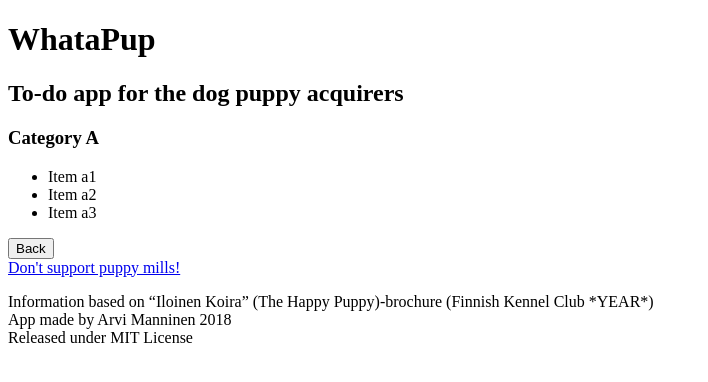
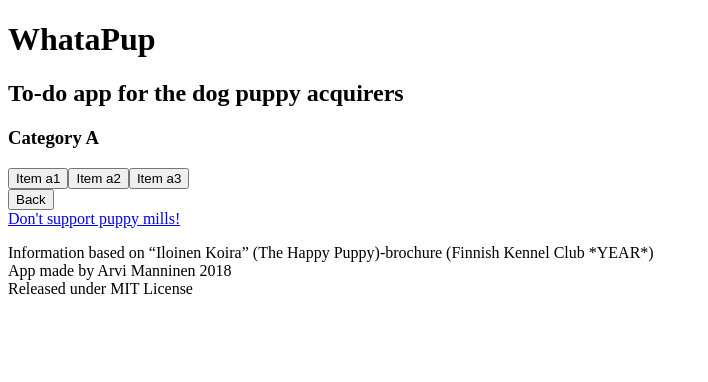
Before and after one commit to arvimanninen/whatapup, a React (Create React App) app: page / in a window 1280 px wide. Both pictures are taken after a click on the button "Category A". Shown: the top 382 px of the page, without its empty margins (0-708 px from the left). Built offline with nearby package versions, Linux system fonts and the light colour scheme.

Commit message:
categories.items.completed -state now changable, but done as quick-and-dirty (with forceUpdate()) so it needs improvements

```diff
--- a/src/App.js
+++ b/src/App.js
@@ -24,33 +24,44 @@ class App extends Component {
     ], currentView: "MainMenu", currentCategory: null};
 
     this.handleViewChange = this.handleViewChange.bind(this);
+    this.handleItemClick = this.handleItemClick.bind(this);
 
   }
 
-  handleViewChange(targetView, targetCategory) {
+  handleViewChange(view, category) {
     this.setState({
-      currentView: targetView,
-      currentCategory: targetCategory
+      currentView: view,
+      currentCategory: category
     });
   }
-  /*
-    const buttons = this.state.categories.map((category) =>
-            <EquipmentCategoryButton name={category.name} url={category.url}></EquipmentCategoryButton>
-        );
-  */
 
+  handleItemClick(categoryName, itemName) {
+    let categoryNames = this.state.categories.map((category) => category.name);
+    let categoryIndex = categoryNames.indexOf(categoryName);
+    let itemNames = this.state.categories[categoryIndex].items.map((item) => item.name);
+    let itemIndex = itemNames.indexOf(itemName);
+    console.log("categoryIndex: " + categoryIndex);
+    console.log("itemIndex: " + itemIndex);
+    let itemCompleted = null;
+    if(this.state.categories[categoryIndex].items[itemIndex].completed === false) {
+      itemCompleted = true;
+    } else {
+      itemCompleted = false;
+    }
+    this.state.categories[categoryIndex].items[itemIndex].completed = itemCompleted;
+    this.forceUpdate();
+  }
 
   render() {
     return (
       <div>
         {this.state.currentView === "MainMenu" ?
           <MainMenu categories={this.state.categories} handleViewChange={this.handleViewChange}>
-          </MainMenu>
-        : null}
+          </MainMenu> : null}
         {this.state.currentView === "EquipmentList" ?
-          <EquipmentList category={this.state.currentCategory} handleViewChange={this.handleViewChange}>
-          </EquipmentList>
-        : null}
+          <EquipmentList category={this.state.currentCategory} handleViewChange={this.handleViewChange}
+          handleItemClick={this.handleItemClick}>
+          </EquipmentList> : null}
       </div>
     );
   }
--- a/src/EquipmentList.js
+++ b/src/EquipmentList.js
@@ -1,14 +1,16 @@
 import React from 'react';
-import ReactDOM from 'react-dom';
 
 class EquipmentList extends React.Component {
+
     render(){
         const category = this.props.category;
-        const items = category.items.map((item) => <li key={item.name}>{item.name}</li>);
+        const items = category.items.map((item) =>
+            <button key={item.name}
+            onClick={() => this.props.handleItemClick(category.name, item.name)}>{item.name}</button>);
         return(
             <div>
                 <h3>{category.name}</h3>
-                <ul>{items}</ul>
+                <div>{items}</div>
                 <button onClick={() => this.props.handleViewChange("MainMenu")}>Back</button>
             </div>
         );
--- a/src/MainMenu.js
+++ b/src/MainMenu.js
@@ -1,29 +1,6 @@
 import React from 'react';
-import ReactDOM from 'react-dom';
-import EquipmentList from './EquipmentList';
 
 class MainMenu extends React.Component {
-    constructor(props) {
-        super(props);
-        this.state = {categories: [
-            {name: "Category A", items: [
-                {name: "Item a1", completed: false},
-                {name: "Item a2", completed: false},
-                {name: "Item a3", completed: false}
-            ]},
-            {name: "Category B", items: [
-                {name: "Item b1", completed: false},
-                {name: "Item b2", completed: false},
-                {name: "Item b3", completed: false}
-            ]},
-            {name: "Category C", items: [
-                {name: "Item c1", completed: false},
-                {name: "Item c2", completed: false},
-                {name: "Item c3", completed: false}
-            ]}
-        ]};
-    }
-
     render() {
         const buttons = this.props.categories.map((category) =>
             <EquipmentCategoryButton key={category.name} category={category}
```
